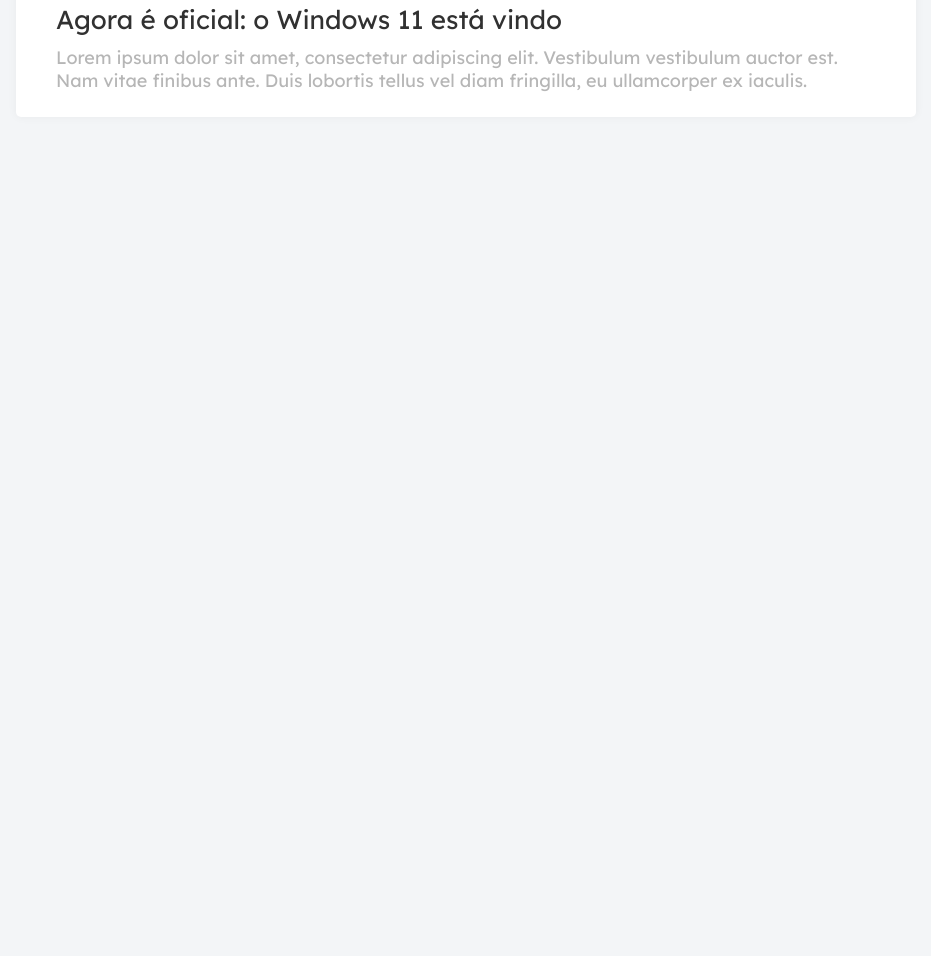
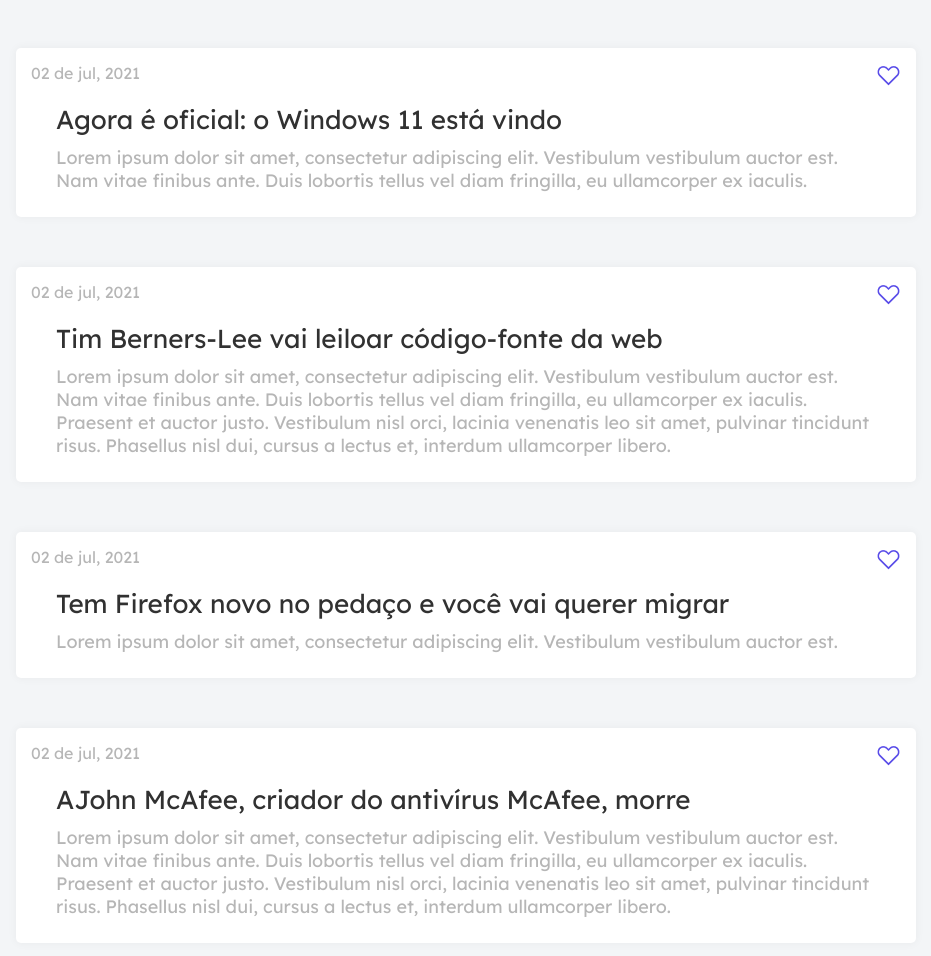
Before and after one commit to tamicristina/Codelandia-Desafio01, a plain HTML site: page index.html in a window 1280 px wide. Shown: the part 302-1258 px from the top of the page, without its empty margins (174-1105 px from the left). Before the commit the page ends 800 px from the top, so only its background shows below. Drawn offline with Linux system fonts and the light colour scheme.

Commit message:
Section finalizada, iniciando responsividade

```diff
--- a/index.html
+++ b/index.html
@@ -49,6 +49,71 @@
           </p>
         </span>
       </div>
+      <div class="news_container">
+        <div class="news_container_header">
+          <p class="date_txt">02 de jul, 2021</p>
+          <img
+            class="heart_icon"
+            src="assets/icon/codicon_heart.png"
+            alt="icone_coração"
+          />
+        </div>
+        <span class="container_text">
+          <h1 class="title_text">
+            Tim Berners-Lee vai leiloar código-fonte da web
+          </h1>
+          <p class="news_text">
+            Lorem ipsum dolor sit amet, consectetur adipiscing elit. Vestibulum
+            vestibulum auctor est. Nam vitae finibus ante. Duis lobortis tellus
+            vel diam fringilla, eu ullamcorper ex iaculis. Praesent et auctor
+            justo. Vestibulum nisl orci, lacinia venenatis leo sit amet,
+            pulvinar tincidunt risus. Phasellus nisl dui, cursus a lectus et,
+            interdum ullamcorper libero.
+          </p>
+        </span>
+      </div>
+      <div class="news_container">
+        <div class="news_container_header">
+          <p class="date_txt">02 de jul, 2021</p>
+          <img
+            class="heart_icon"
+            src="assets/icon/codicon_heart.png"
+            alt="icone_coração"
+          />
+        </div>
+        <span class="container_text">
+          <h1 class="title_text">
+            Tem Firefox novo no pedaço e você vai querer migrar
+          </h1>
+          <p class="news_text">
+            Lorem ipsum dolor sit amet, consectetur adipiscing elit. Vestibulum
+            vestibulum auctor est.
+          </p>
+        </span>
+      </div>
+      <div class="news_container">
+        <div class="news_container_header">
+          <p class="date_txt">02 de jul, 2021</p>
+          <img
+            class="heart_icon"
+            src="assets/icon/codicon_heart.png"
+            alt="icone_coração"
+          />
+        </div>
+        <span class="container_text">
+          <h1 class="title_text">
+            AJohn McAfee, criador do antivírus McAfee, morre
+          </h1>
+          <p class="news_text">
+            Lorem ipsum dolor sit amet, consectetur adipiscing elit. Vestibulum
+            vestibulum auctor est. Nam vitae finibus ante. Duis lobortis tellus
+            vel diam fringilla, eu ullamcorper ex iaculis. Praesent et auctor
+            justo. Vestibulum nisl orci, lacinia venenatis leo sit amet,
+            pulvinar tincidunt risus. Phasellus nisl dui, cursus a lectus et,
+            interdum ullamcorper libero.
+          </p>
+        </span>
+      </div>
     </section>
   </body>
 </html>
--- a/style.css
+++ b/style.css
@@ -7,6 +7,7 @@
   background: var(--linear);
   width: 100%;
   height: 250px;
+  margin-bottom: 100px;
 }
 
 .container_header {
@@ -77,7 +78,8 @@
 
 section {
   display: flex;
-  justify-content: center;
+  flex-direction: column;
+  align-items: center;
 }
 
 .news_container {
@@ -88,6 +90,7 @@
   background: #ffffff;
   box-shadow: 0px 0px 10px rgba(19, 19, 31, 0.05);
   border-radius: 5px;
+  margin-bottom: 50px;
 }
 
 .news_container_header {
```
